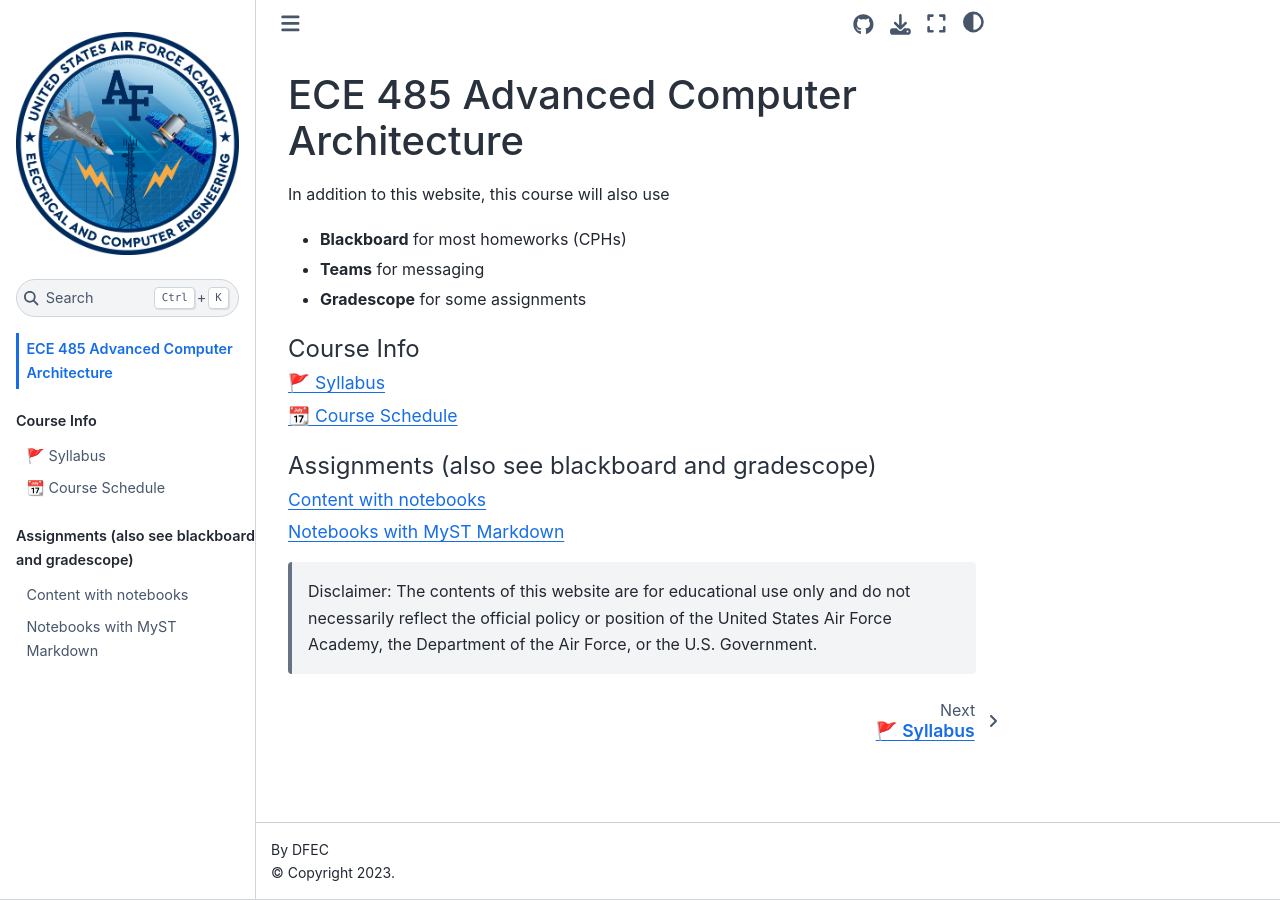
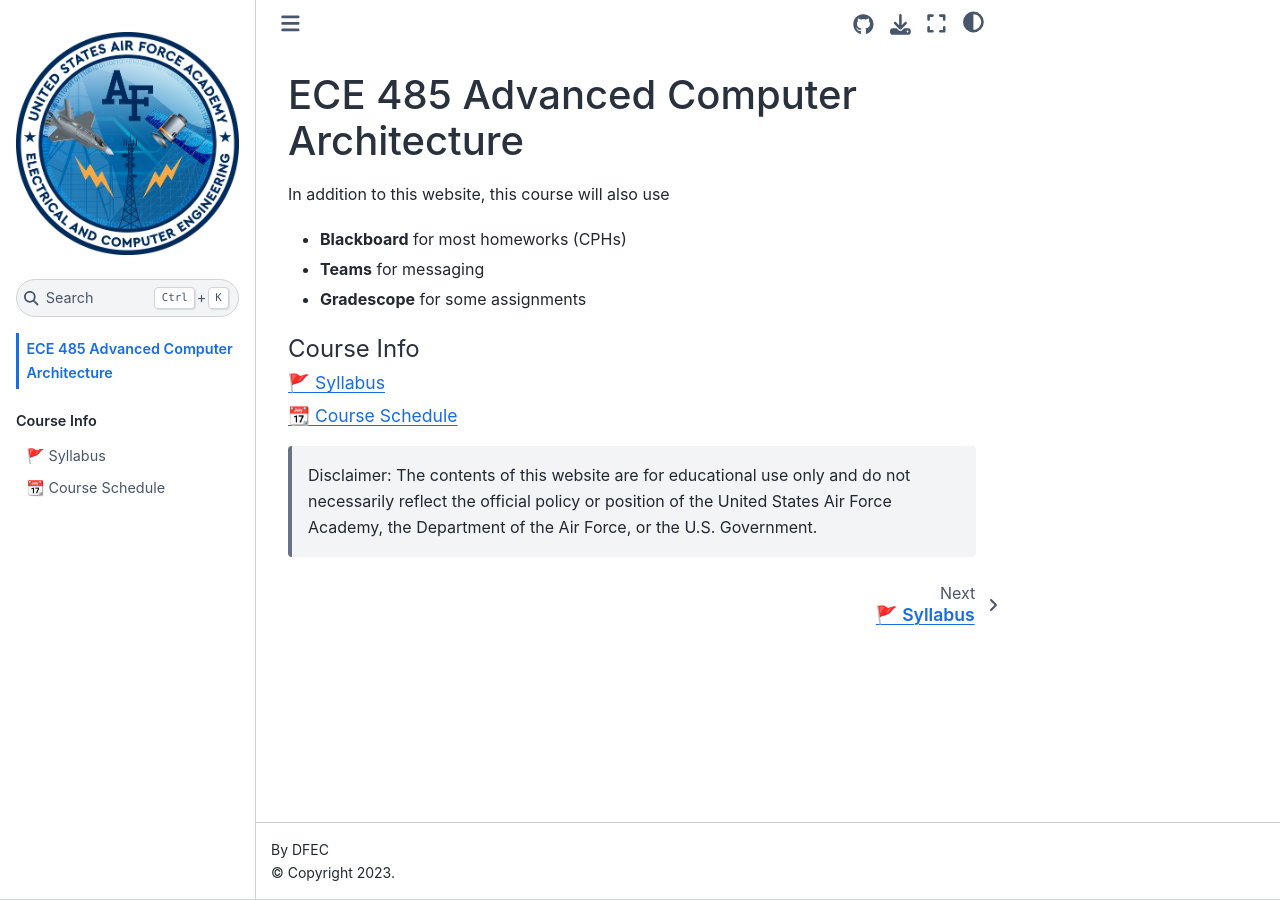
Before and after one commit to USAFA-ECE/ece485, a Jupyter Book: the page built from book/intro.md, in a window 1280 px wide. Built offline with Jupyter Book 1.0.4 settings and Sphinx 7.4.7 and the Sphinx Book theme 1.1.4, drawn with Linux system fonts in a browser that asks for light colours.

Commit message:
Update _toc.yml

```diff
--- a/book/_toc.yml
+++ b/book/_toc.yml
@@ -10,6 +10,4 @@
       - file: schedule
   - caption: Assignments (also see blackboard and gradescope)
     chapters:
-      - file: notebooks
       - file: skills_review
-      - file: markdown-notebooks
```
